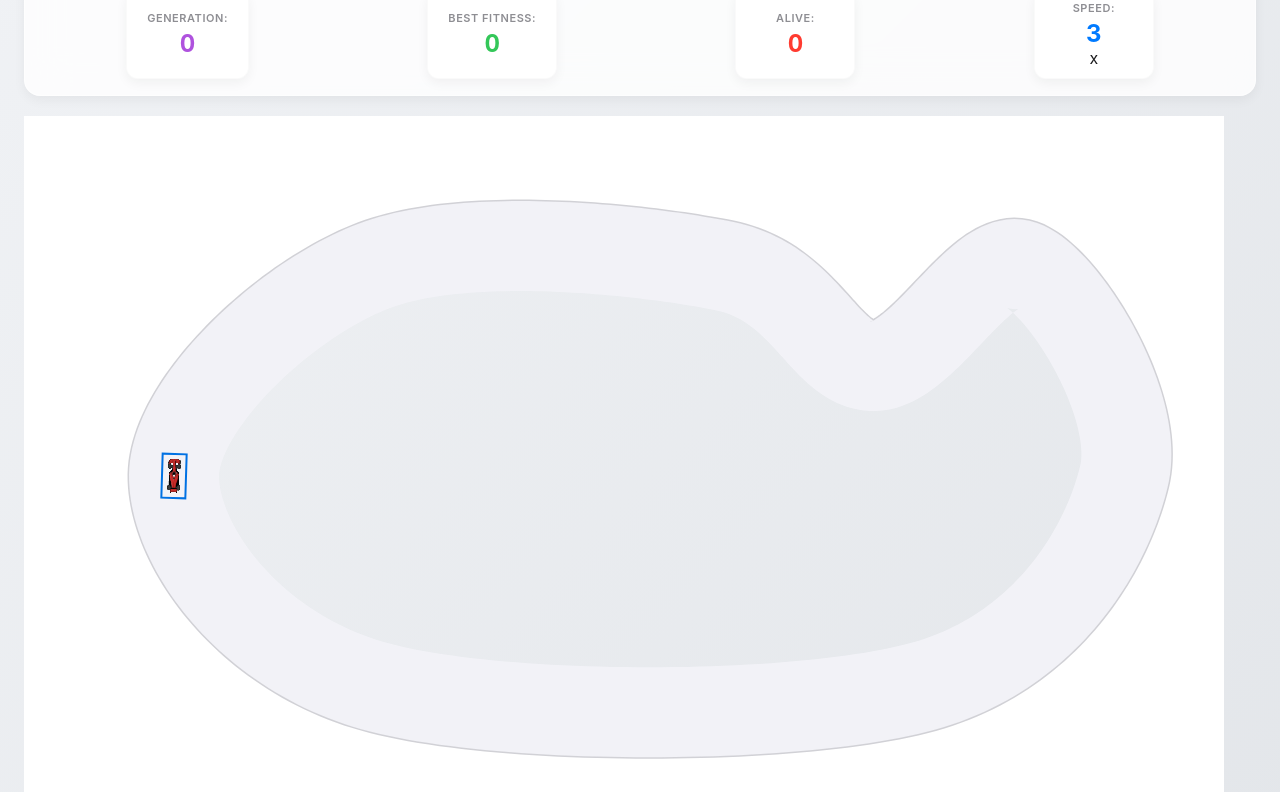
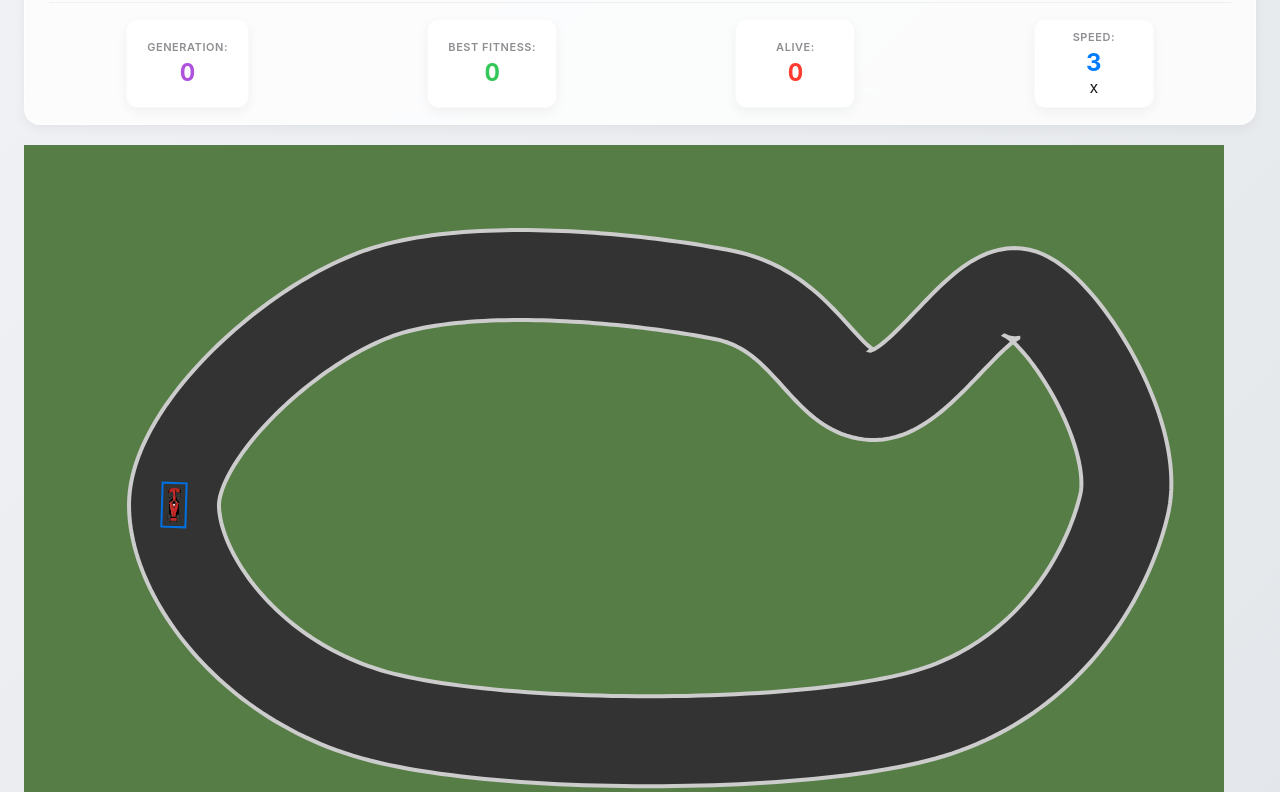
Before and after one commit to 3aboshe/Genetic-Racing, a plain HTML site: page index.html in a window 1280 px wide. Shown: the part 113-905 px from the top of the page. Drawn offline with Linux system fonts and the light colour scheme; animation ran at ten frames a second.

Commit message:
Redesign track visuals (Grass/Asphalt) and add Level 2 (Hard Mode)

```diff
--- a/index.html
+++ b/index.html
@@ -14,8 +14,8 @@
         <div class="controls">
           <button id="startBtn">Start</button>
           <button id="pauseBtn">Pause</button>
-                    <button id="resetBtn">Reset</button>
-          <button id="tutorialBtn" class="special-btn">AI Tutor</button>
+          <button id="resetBtn">Reset</button>
+          <label>Level: <select id="levelSelect"><option value="1">1 (Normal)</option><option value="2">2 (Hard)</option></select></label>
           <label>Speed: <input id="speed" type="range" min="1" max="30" value="3"></label>
           <label>Population: <input id="popSize" type="number" min="10" max="500" value="50"></label>
         </div>
@@ -59,11 +59,15 @@
       </aside>
     </main>
 
-    <footer>
+        <footer>
       <small>Made for teaching Genetic Algorithms. Use controls to experiment.</small>
     </footer>
   </div>
 
   <script src="main.js"></script>
 </body>
+  </div>
+
+  <script src="main.js"></script>
+</body>
 </html>
--- a/main.js
+++ b/main.js
@@ -21,6 +21,7 @@ const actsEl = document.getElementById('activations');
 const fitnessEl = document.getElementById('fitnessCalc');
 const mutRateEl = document.getElementById('mutRate');
 const crossRateEl = document.getElementById('crossRate');
+const levelSelect = document.getElementById('levelSelect');
 
 // Load assets
 const carImages = {
@@ -50,9 +51,18 @@ const track = {
 };
 
 // Build a complex track with walls
-(function buildTrack(){
-  // Define center path points (Moderate difficulty: Oval with a slight twist)
-  const points = [
+function buildTrack(level = 1){
+  track.centerLine = [];
+  track.innerWall = [];
+  track.outerWall = [];
+  track.checkpoints = [];
+
+  let points = [];
+  let w = 45;
+
+  if(level == 1) {
+    // Level 1: Moderate difficulty (Oval with a slight twist)
+    points = [
       {x: 150, y: 360}, // Start
       {x: 350, y: 150}, // Top Left
       {x: 700, y: 150}, // Top Right (Start of twist)
@@ -62,6 +72,22 @@ const track = {
       {x: 900, y: 570}, // Bottom Right
       {x: 350, y: 570}  // Bottom Left
     ];
+    w = 45;
+  } else {
+    // Level 2: Hard (S-Curves and Hairpins)
+    points = [
+      {x: 100, y: 360}, // Start
+      {x: 250, y: 150}, // Up
+      {x: 400, y: 360}, // Down (S1)
+      {x: 550, y: 150}, // Up (S2)
+      {x: 700, y: 360}, // Down (S3)
+      {x: 900, y: 150}, // Long straight top right
+      {x: 1100, y: 360}, // Far right hairpin
+      {x: 900, y: 600}, // Bottom right
+      {x: 300, y: 600}  // Long bottom straight
+    ];
+    w = 40; // Narrower
+  }
 
   // Catmull-Rom Spline Interpolation for smooth curves
   function spline(p0, p1, p2, p3, t) {
@@ -88,7 +114,6 @@ const track = {
   }
 
   // Generate walls
-  const w = 45; // Slightly wider (Easier)
   for(let i=0; i<track.centerLine.length; i++){
     const p1 = track.centerLine[i];
     const p2 = track.centerLine[(i+1)%track.centerLine.length];
@@ -106,7 +131,8 @@ const track = {
   }
 
   track.start = {x: track.centerLine[0].x, y: track.centerLine[0].y, angle: Math.atan2(track.centerLine[1].y - track.centerLine[0].y, track.centerLine[1].x - track.centerLine[0].x)};
-})();
+}
+buildTrack(1);
 
 // Utility functions
 function rand(min=-1,max=1){return Math.random()*(max-min)+min}
@@ -393,38 +419,40 @@ function loop(){
   }
 
   // Render
-  // Clear background (White for light theme)
-  ctx.fillStyle = '#ffffff';
+  // Background (Grass)
+  ctx.fillStyle = '#567d46';
   ctx.fillRect(0,0,W,H);
 
   // Draw Track
-  // Walls
-  ctx.strokeStyle = '#d1d1d6'; // Light gray border
-  ctx.lineWidth = 3;
-
-  // Inner wall
-  ctx.beginPath();
-  track.innerWall.forEach((p,i) => i==0?ctx.moveTo(p.x,p.y):ctx.lineTo(p.x,p.y));
-  ctx.closePath(); ctx.stroke();
-
-  // Outer wall
-  ctx.beginPath();
-  track.outerWall.forEach((p,i) => i==0?ctx.moveTo(p.x,p.y):ctx.lineTo(p.x,p.y));
-  ctx.closePath(); ctx.stroke();
-
-  // Track surface (Light concrete/asphalt)
+  // Track surface (Dark Asphalt)
   ctx.save();
   ctx.beginPath();
   track.outerWall.forEach((p,i) => i==0?ctx.moveTo(p.x,p.y):ctx.lineTo(p.x,p.y));
   ctx.closePath();
-  ctx.fillStyle = '#f2f2f7'; // Very light gray track
+  ctx.fillStyle = '#333333';
   ctx.fill();
 
-  ctx.globalCompositeOperation = 'destination-out';
+  // Inner Grass (Island)
   ctx.beginPath();
   track.innerWall.forEach((p,i) => i==0?ctx.moveTo(p.x,p.y):ctx.lineTo(p.x,p.y));
   ctx.closePath();
+  ctx.fillStyle = '#567d46';
   ctx.fill();
+
+  // Borders (Kerbs)
+  ctx.strokeStyle = '#cccccc';
+  ctx.lineWidth = 4;
+
+  ctx.beginPath();
+  track.innerWall.forEach((p,i) => i==0?ctx.moveTo(p.x,p.y):ctx.lineTo(p.x,p.y));
+  ctx.closePath();
+  ctx.stroke();
+
+  ctx.beginPath();
+  track.outerWall.forEach((p,i) => i==0?ctx.moveTo(p.x,p.y):ctx.lineTo(p.x,p.y));
+  ctx.closePath();
+  ctx.stroke();
+
   ctx.restore();
 
   // Draw Checkpoints (debug)
@@ -466,6 +494,11 @@ popSizeEl.onchange = () => {
   init();
   updateUI();
 };
+levelSelect.onchange = () => {
+  buildTrack(Number(levelSelect.value));
+  init();
+  updateUI();
+};
 
 function updateUI(){
   genEl.textContent = generation;
```
Lines whose indentation alone changed are shown as unchanged.
